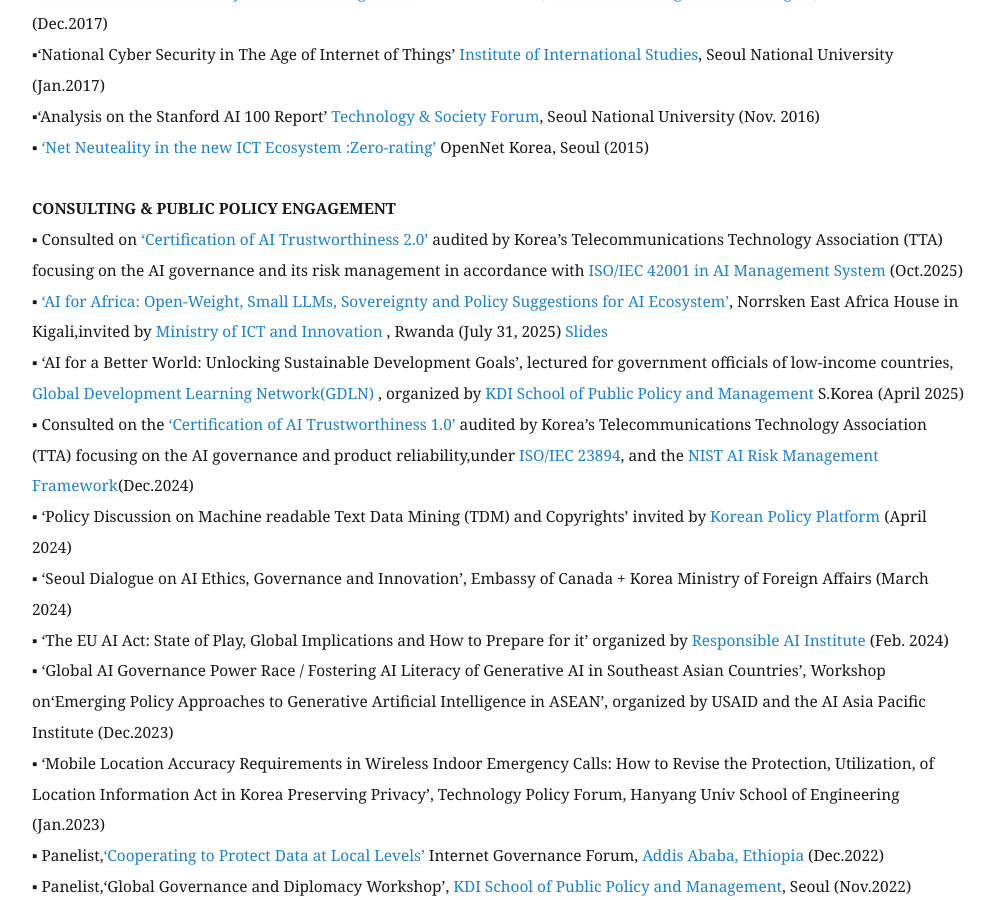
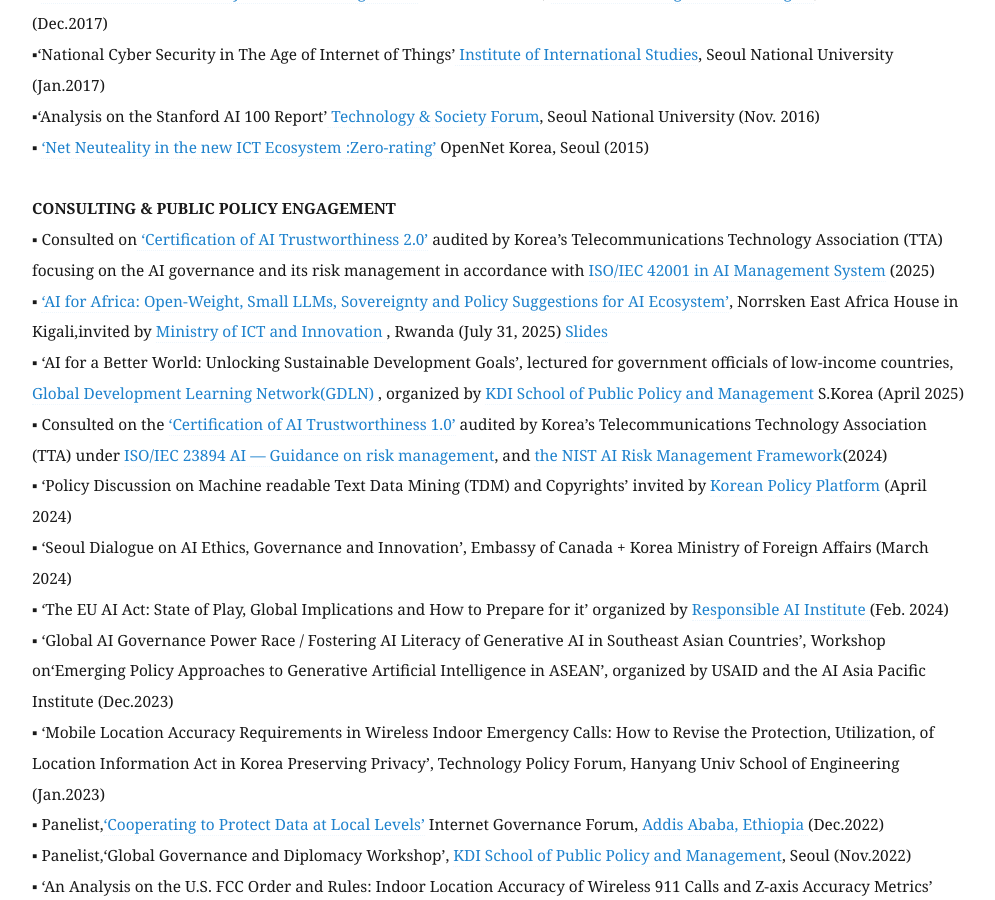
Before and after one commit to eunchangchoi/eunchangchoi.github.io, a Jekyll site: the page built from index.md, in a window 1280 px wide and 900 px high, scrolled down 7635 px. Shown: the whole window, without its empty margins (68-1063 px from the left). Built offline with Jekyll 4.4.1, drawn with Linux system fonts in a browser that asks for light colours.

Commit message:
Update index.md

```diff
--- a/index.md
+++ b/index.md
@@ -163,10 +163,10 @@
 
  <strong> CONSULTING & PUBLIC POLICY ENGAGEMENT </strong> <br>
 ▪ Consulted on<a href="https://tta-trustworthy-ai.gitbook.io/cat/cat-2.0/aibusiness"> ‘Certification of AI Trustworthiness 2.0’</a> audited by Korea’s Telecommunications Technology Association (TTA) focusing on the AI governance and its risk management in accordance with
-<a href="https://cdn.standards.iteh.ai/samples/81230/4c1911ebc9a641fcb6ee21aa09c28ad3/ISO-IEC-42001-2023.pdf"> ISO/IEC 42001 in AI Management System</a> (Oct.2025) <br>
+<a href="https://cdn.standards.iteh.ai/samples/81230/4c1911ebc9a641fcb6ee21aa09c28ad3/ISO-IEC-42001-2023.pdf"> ISO/IEC 42001 in AI Management System</a> (2025) <br>
 ▪ <a href="https://www.linkedin.com/feed/update/urn:li:activity:7355949028733255680"> ‘AI for Africa: Open-Weight, Small LLMs, Sovereignty and Policy Suggestions for AI Ecosystem’</a>, Norrsken East Africa House in Kigali,invited by  <a href="https://x.com/RwandaICT/status/1950209792494174355"> Ministry of ICT and Innovation </a>, Rwanda (July 31, 2025) <a href="https://github.com/eunchangchoi/eunchangchoi.github.io/blob/master/AI%20for%20Africa%20_Open-Weight%20Small%20LLMs%2C%20Sovereignty%20Policy%20Suggestions%20for%20AI%20Ecosystem%20Norrsken%20Choi%202025%20July.pdf"> Slides</a> <br>
 ▪ ‘AI for a Better World: Unlocking Sustainable Development Goals’, lectured for government officials of low-income countries, <a href="https://www.gdln.or.kr/main/"> Global Development Learning Network(GDLN) </a>, organized by <a href="https://www.kdischool.ac.kr/"> KDI School of Public Policy and Management</a> S.Korea (April 2025) <br>
-▪ Consulted on the <a href="https://aitrustops.or.kr/web/main.do"> ‘Certification of AI Trustworthiness 1.0’</a> audited by Korea’s Telecommunications Technology Association (TTA) focusing on the AI governance and product reliability,under <a href="https://cdn.standards.iteh.ai/samples/77304/cb803ee4e9624430a5db177459158b24/ISO-IEC-23894-2023.pdf"> ISO/IEC 23894</a>, and the  <a href="https://www.nist.gov/itl/ai-risk-management-framework"> NIST AI Risk Management Framework</a>(Dec.2024) <br>
+▪ Consulted on the <a href="https://aitrustops.or.kr/web/main.do"> ‘Certification of AI Trustworthiness 1.0’</a> audited by Korea’s Telecommunications Technology Association (TTA) under <a href="https://cdn.standards.iteh.ai/samples/77304/cb803ee4e9624430a5db177459158b24/ISO-IEC-23894-2023.pdf"> ISO/IEC 23894 AI — Guidance on risk management</a>, and  <a href="https://www.nist.gov/itl/ai-risk-management-framework"> the NIST AI Risk Management Framework</a>(2024) <br>
 ▪ ‘Policy Discussion on Machine readable Text Data Mining (TDM) and Copyrights’ invited by <a href="https://k-pol.org/"> Korean Policy Platform</a> (April 2024) <br>
 ▪ ‘Seoul Dialogue on AI Ethics, Governance and Innovation’, Embassy of Canada + Korea Ministry of Foreign Affairs (March 2024) <br>
 ▪ ‘The EU AI Act: State of Play, Global Implications and How to Prepare for it’ organized by <a href="https://www.responsible.ai/"> Responsible AI Institute </a> (Feb. 2024) <br>
```
